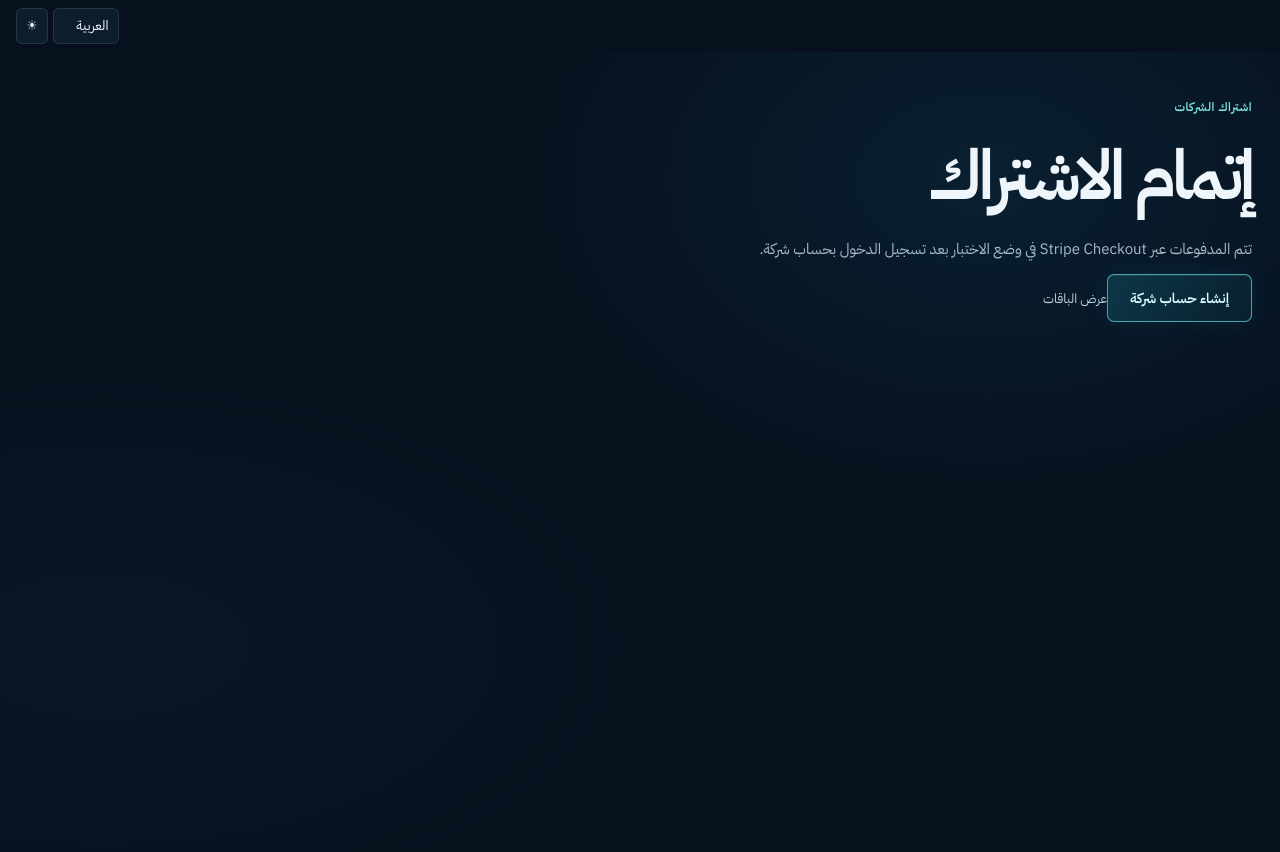
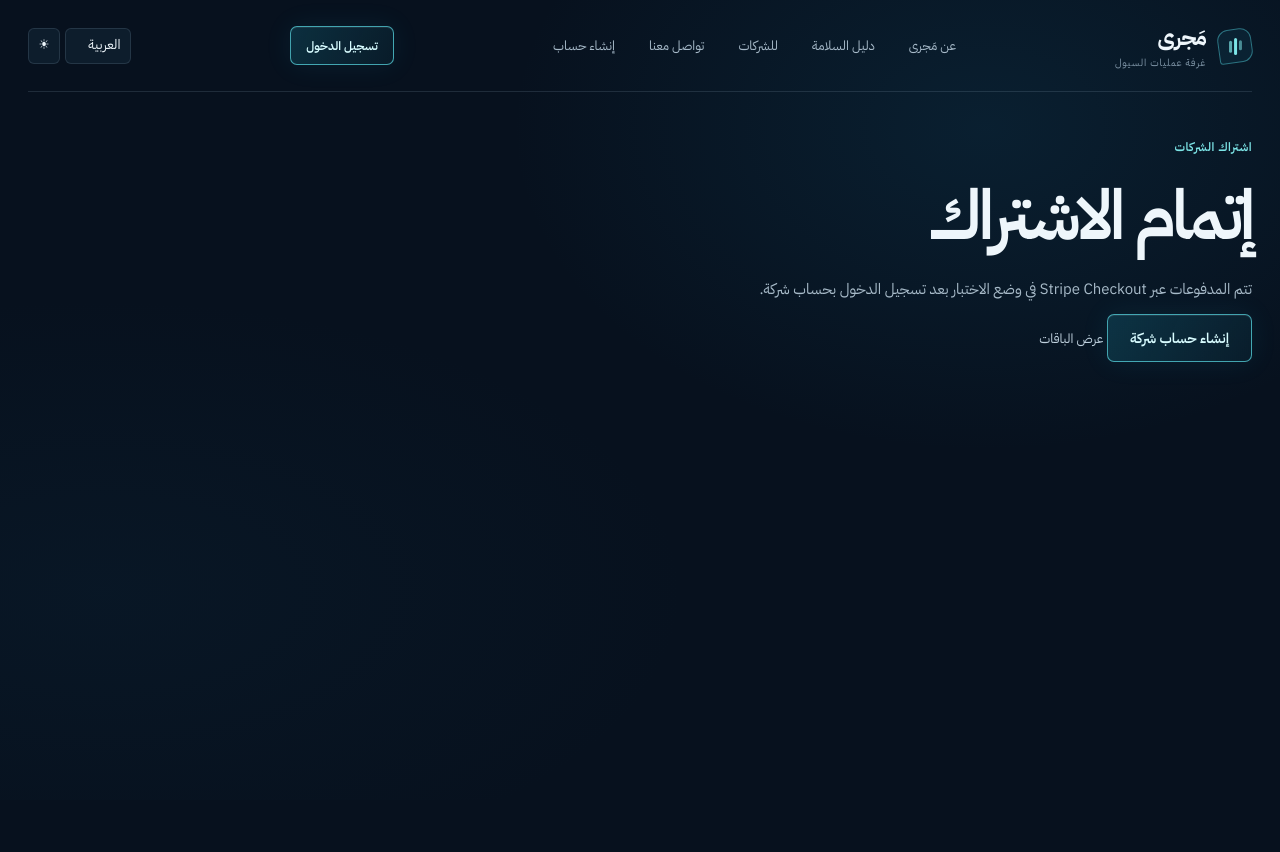
Before and after one commit to mohyaseen-2001/majra-project, a Laravel app: page /checkout in a window 1280 px wide. After the commit the page ends 362 px from the top, so only its background shows below. Run offline with Laravel 12, Linux system fonts and the light colour scheme; style sheets or scripts are compiled from the project's sources.

Commit message:
Respect the signed-in session across public pages

```diff
--- /dev/null
+++ b/resources/views/layouts/public-header.blade.php
@@ -0,0 +1,17 @@
+<header class="site-header">
+    <a class="brand" href="{{ route('home') }}"><span class="brand-mark"><span></span><span></span><span></span></span><span>مَجرى<small>غرفة عمليات السيول</small></span></a>
+    <nav class="site-nav">
+        <a href="{{ route('about') }}">عن مَجرى</a>
+        <a href="{{ route('safety') }}">دليل السلامة</a>
+        <a href="{{ route('pricing') }}">للشركات</a>
+        <a href="{{ route('contact') }}">تواصل معنا</a>
+        @guest
+            <a href="{{ route('register') }}">إنشاء حساب</a>
+        @endguest
+    </nav>
+    @auth
+        <a class="button button-small" href="{{ route('dashboard') }}">لوحة المتابعة</a>
+    @else
+        <a class="button button-small" href="{{ route('login') }}">تسجيل الدخول</a>
+    @endauth
+</header>
--- a/resources/views/pages/checkout.blade.php
+++ b/resources/views/pages/checkout.blade.php
@@ -1 +1,28 @@
-<!DOCTYPE html><html lang="ar" dir="rtl"><head><meta charset="utf-8"><meta name="viewport" content="width=device-width, initial-scale=1"><title>إتمام الاشتراك · مَجرى</title><link href="https://fonts.googleapis.com/css2?family=IBM+Plex+Sans+Arabic:wght@400;600;700&display=swap" rel="stylesheet">@vite(['resources/css/app.css','resources/js/app.js'])</head><body><div class="majra-site"><main class="citizen-page public-page"><span class="eyebrow">اشتراك الشركات</span><h1>إتمام الاشتراك</h1><p class="public-lead">تتم المدفوعات عبر Stripe Checkout في وضع الاختبار بعد تسجيل الدخول بحساب شركة.</p><a class="button" href="{{ auth()->check() && auth()->user()->hasRole('company') ? route('company.subscription') : route('register') }}">{{ auth()->check() && auth()->user()->hasRole('company') ? 'اختيار الباقة' : 'إنشاء حساب شركة' }}</a><a class="text-link" href="{{ route('pricing') }}">عرض الباقات</a></main></div></body></html>
+<!DOCTYPE html>
+<html lang="ar" dir="rtl">
+<head>
+    <meta charset="utf-8">
+    <meta name="viewport" content="width=device-width, initial-scale=1">
+    <title>إتمام الاشتراك · مَجرى</title>
+    <link href="https://fonts.googleapis.com/css2?family=IBM+Plex+Sans+Arabic:wght@400;600;700&display=swap" rel="stylesheet">
+    @vite(['resources/css/app.css','resources/js/app.js'])
+</head>
+<body>
+<div class="majra-site">
+    @include('layouts.public-header')
+    <main class="citizen-page public-page">
+        <span class="eyebrow">اشتراك الشركات</span>
+        <h1>إتمام الاشتراك</h1>
+        <p class="public-lead">تتم المدفوعات عبر Stripe Checkout في وضع الاختبار بعد تسجيل الدخول بحساب شركة.</p>
+        @guest
+            <a class="button" href="{{ route('register') }}">إنشاء حساب شركة</a>
+        @else
+            @if(auth()->user()->hasRole('company'))
+                <a class="button" href="{{ route('company.subscription') }}">اختيار الباقة</a>
+            @endif
+        @endguest
+        <a class="text-link" href="{{ route('pricing') }}">عرض الباقات</a>
+    </main>
+</div>
+</body>
+</html>
--- a/resources/views/pages/info.blade.php
+++ b/resources/views/pages/info.blade.php
@@ -1,4 +1,5 @@
 <!DOCTYPE html>
 <html lang="ar" dir="rtl">
 <head><meta charset="utf-8"><meta name="viewport" content="width=device-width, initial-scale=1"><title>{{ $title }} · مَجرى</title><link rel="preconnect" href="https://fonts.googleapis.com"><link rel="preconnect" href="https://fonts.gstatic.com" crossorigin><link href="https://fonts.googleapis.com/css2?family=IBM+Plex+Sans+Arabic:wght@400;500;600;700&display=swap" rel="stylesheet">@vite(['resources/css/app.css', 'resources/js/app.js'])</head>
-<body><div class="majra-site"><div class="site-noise"></div><header class="site-header"><a class="brand" href="{{ route('home') }}"><span class="brand-mark"><span></span><span></span><span></span></span><span>مَجرى<small>غرفة عمليات السيول</small></span></a><nav class="site-nav"><a href="{{ route('about') }}">عن مَجرى</a><a href="{{ route('safety') }}">دليل السلامة</a><a href="{{ route('pricing') }}">للشركات</a><a href="{{ route('contact') }}">تواصل معنا</a></nav><a class="mobile-login" href="{{ route('login') }}">دخول</a></header><main class="citizen-page public-page"><span class="eyebrow">{{ $eyebrow }}</span><h1>{{ $title }}</h1><p class="public-lead">{{ $lead }}</p><div class="public-sections">@foreach($sections as $section)<article class="citizen-card"><h2>{{ $section['title'] }}</h2><p>{{ $section['body'] }}</p></article>@endforeach</div><a class="button" href="{{ route('map') }}">استكشف الخريطة <span>←</span></a></main></div></body></html>
+<body><div class="majra-site"><div class="site-noise"></div>@include('layouts.public-header')
+<main class="citizen-page public-page"><span class="eyebrow">{{ $eyebrow }}</span><h1>{{ $title }}</h1><p class="public-lead">{{ $lead }}</p><div class="public-sections">@foreach($sections as $section)<article class="citizen-card"><h2>{{ $section['title'] }}</h2><p>{{ $section['body'] }}</p></article>@endforeach</div><a class="button" href="{{ route('map') }}">استكشف الخريطة <span>←</span></a></main></div></body></html>
```
Also changed, not shown: resources/views/pages/contact.blade.php (+2 -13 lines), resources/views/pages/pricing.blade.php (+9 -1 lines), resources/views/pages/safety.blade.php (+2 -1 lines), resources/views/welcome.blade.php (+3 -16 lines).
